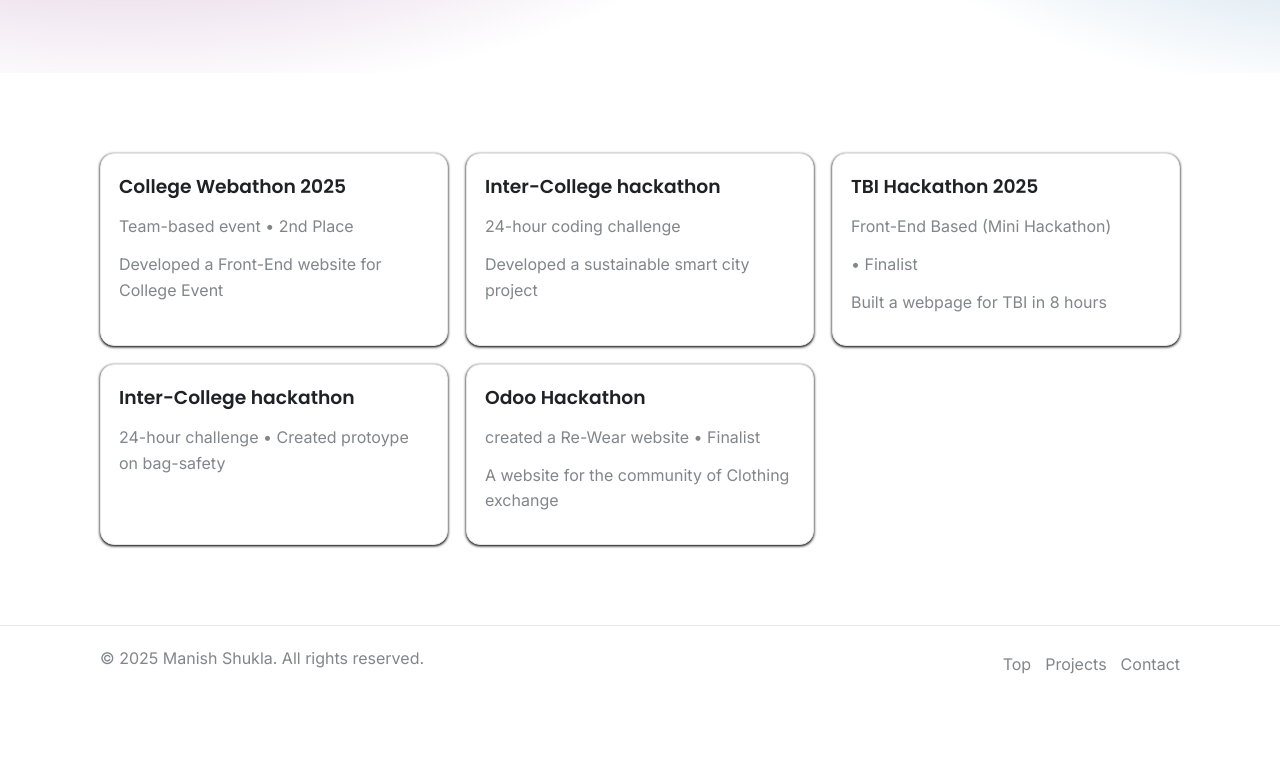
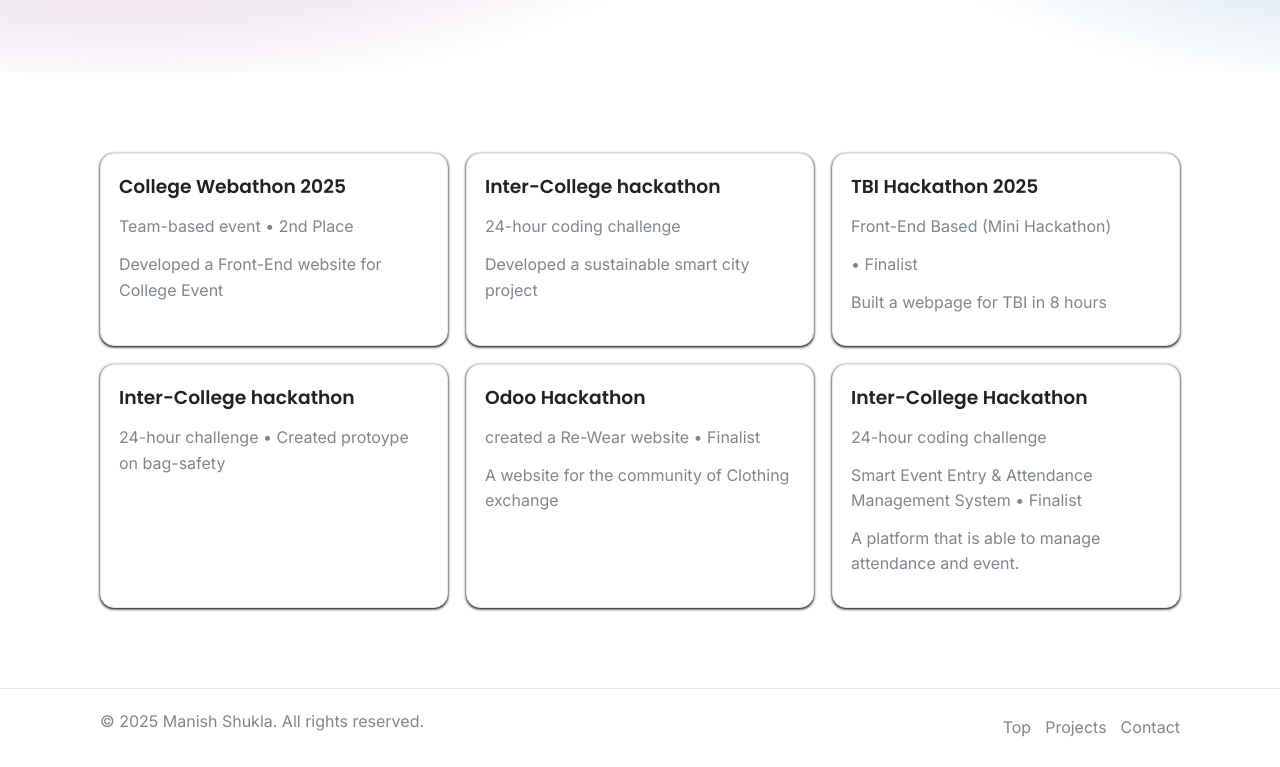
Before and after one commit to Manish3Shukla/Portfolio, a plain HTML site: page hackathons.html in a window 1280 px wide. Shown: the part 294-1061 px from the top of the page. Before the commit the page ends 997 px from the top, so only its background shows below. Drawn offline with Linux system fonts and the light colour scheme.

Commit message:
Update hackathons.html

```diff
--- a/hackathons.html
+++ b/hackathons.html
@@ -75,6 +75,12 @@
                         <p> created a Re-Wear website • Finalist</p>
                         <p>A website for the community of Clothing exchange</p>
                     </div>
+                    <div class="cert-card" data-animate="rise">
+                        <h3>Inter-College Hackathon</h3>
+                        <p>24-hour coding challenge</p>
+                        <p> Smart Event Entry & Attendance Management System • Finalist</p>
+                        <p>A platform that is able to manage attendance and event.</p>
+                    </div>
                     <!-- Add more hackathon cards here -->
                 </div>
             </div>
```
